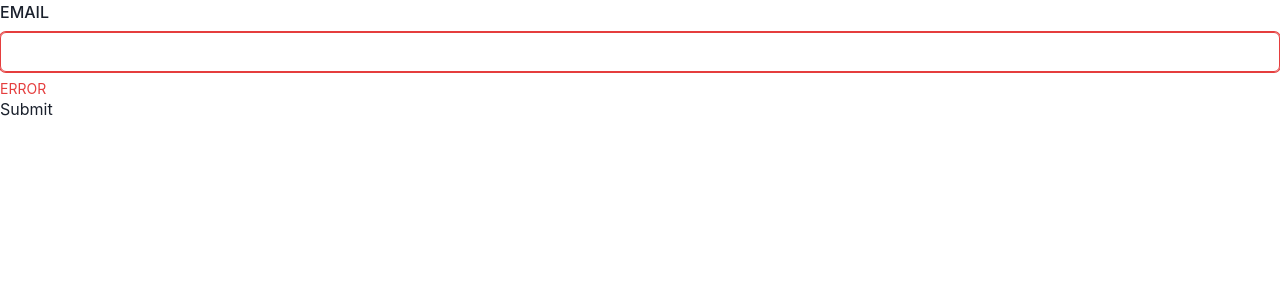
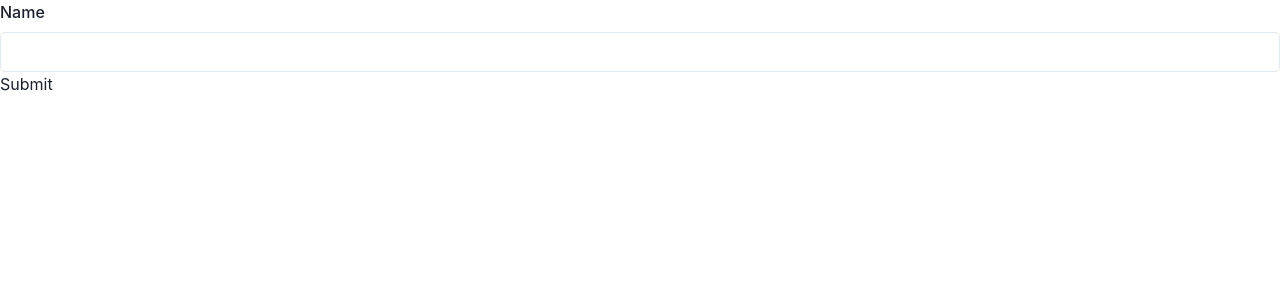
Before and after one commit to Kzoeps/chakra-formik, a React (Vite) app: page / in a window 1280 px wide. Shown: the top 300 px of the page. Built offline with nearby package versions, Linux system fonts and the light colour scheme.

Commit message:
:sparkles: (simple input) configure simple input for simple field

```diff
--- a/src/app.tsx
+++ b/src/app.tsx
@@ -5,9 +5,9 @@ import SimpleField from './simple-field';
 
 export function App() {
 	return <ChakraProvider>
-		<Formik initialValues={{name: ''}} onSubmit={console.log}>
+		<Formik initialValues={{name: ''}} validate={values => (values.name ? {} : {name: "required"})} onSubmit={console.log}>
 			<Form>
-				<SimpleField name={'name'}/>
+				<SimpleField label={'Name'} name={'name'}/>
 				<button type={'submit'}>Submit</button>
 			</Form>
 		</Formik>
--- a/src/simple-field/index.tsx
+++ b/src/simple-field/index.tsx
@@ -1,25 +1,27 @@
-import {FormControl, FormHelperText, FormErrorMessage, FormLabel, Input} from '@chakra-ui/react';
-import {Field, FieldProps} from 'formik';
+import {FormControl, FormErrorMessage, FormHelperText, FormLabel, Input} from '@chakra-ui/react';
+import {Field, FieldProps, getIn} from 'formik';
 import React, {useState} from 'react';
 
 export interface SimpleFieldProps {
 	name: string;
+	label?: string;
+	validate?: string;
 	helperText?: string;
 }
 
-const SimpleField: React.FC<React.PropsWithChildren<SimpleFieldProps>> = ({name, helperText}: React.PropsWithChildren<SimpleFieldProps>) => {
-	const [input, setInput] = useState('');
-
-	const handleInputChange = (e: any) => setInput(e.target.value);
-
-	const isError = input === '';
-
+const SimpleField: React.FC<React.PropsWithChildren<SimpleFieldProps>> = ({
+																			  name,
+	label,
+																			  helperText
+																		  }: React.PropsWithChildren<SimpleFieldProps>) => {
 	return (
 		<Field name={name}>
-			{({field: {value, onChange}}: FieldProps) => {
+			{({field: {value, onChange}, form: {errors}, meta}: FieldProps) => {
+				const error = getIn(errors, name);
 				return (
-					<FormControl isInvalid={true}>
-						<FormLabel>EMAIL</FormLabel>
+					<>
+						<FormControl isInvalid={!!error}>
+							{!!label && <FormLabel>{label}</FormLabel>}
 							<Input
 								name={name}
 								value={value}
@@ -28,8 +30,9 @@ const SimpleField: React.FC<React.PropsWithChildren<SimpleFieldProps>> = ({name,
 								}}
 							/>
 							{!!helperText && <FormHelperText>{helperText}</FormHelperText>}
-						{<FormErrorMessage>ERROR</FormErrorMessage>}
+							{!!error && <FormErrorMessage>{error}</FormErrorMessage>}
 						</FormControl>
+					</>
 				);
 			}}
 		</Field>
```
Lines whose indentation alone changed are shown as unchanged.
